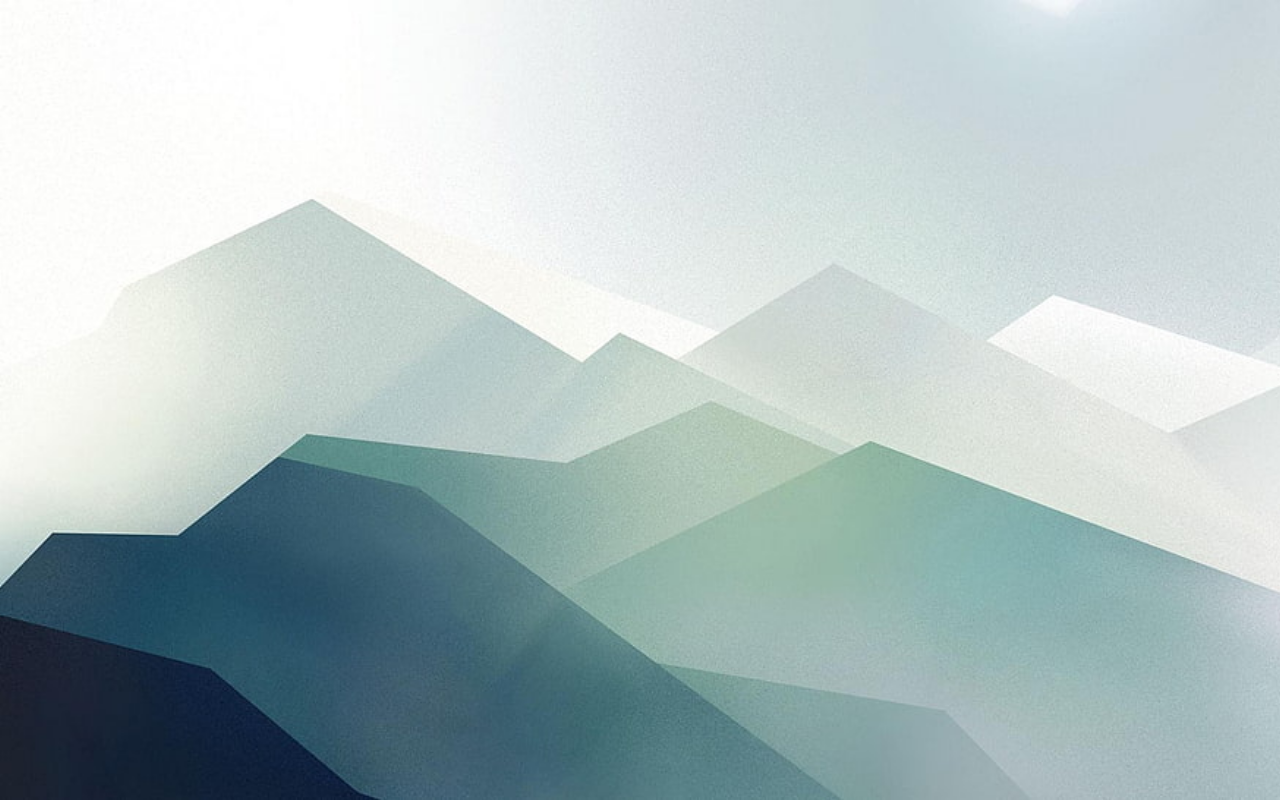
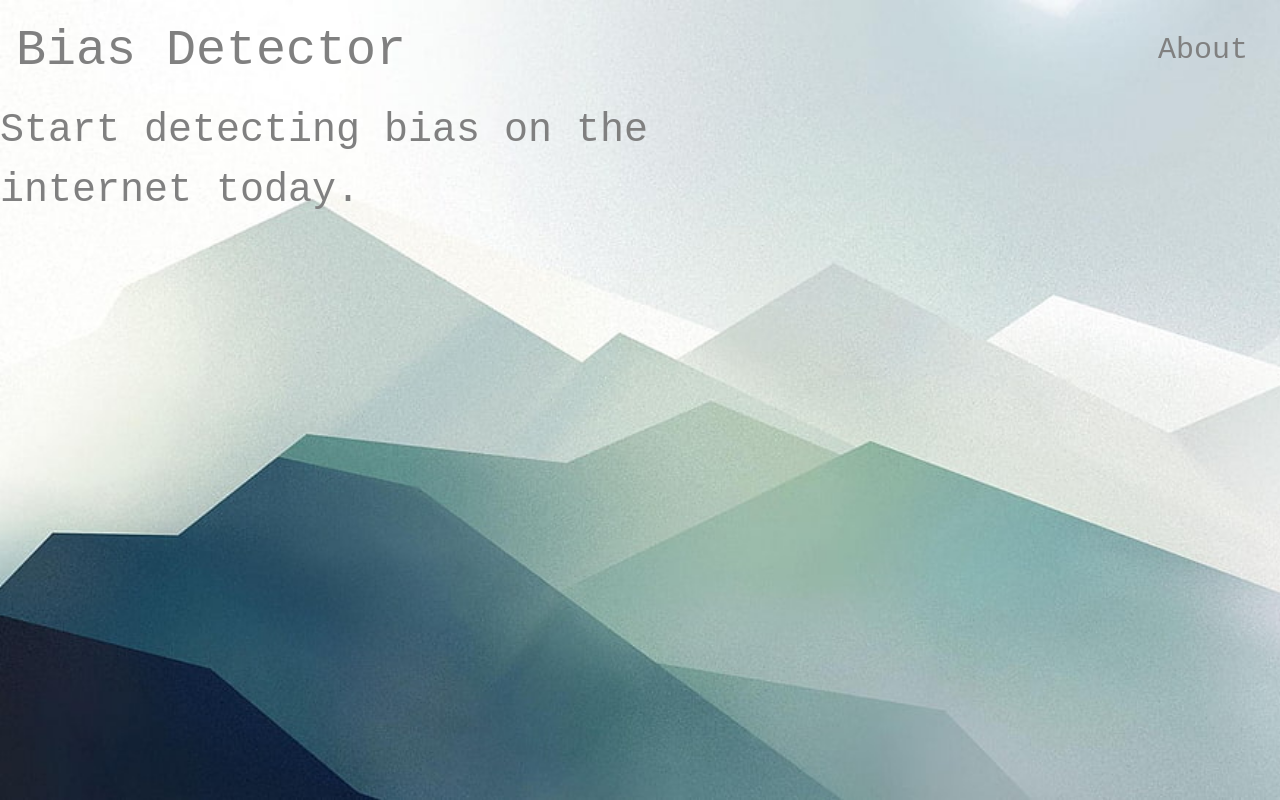
Before and after one commit to jon-infante/BiasDetector, a Flask app: page / in a window 1280 px wide. Run offline with Flask 2, Linux system fonts and the light colour scheme; some libraries are stand-ins or nearby versions.

Commit message:
Homepage

```diff
--- a/static/styles.css
+++ b/static/styles.css
@@ -1,8 +1,9 @@
 body, html {
   height: 100%;
 }
+
 .bg {
-  background-image: url("mountain.jpg");
+  background-image: url("images/mountain.jpg");
 
   height: 100%;
 
@@ -10,3 +11,21 @@ body, html {
   background-repeat: no-repeat;
   background-size: cover;
 }
+
+.navbar-brand {
+    color: grey !important;
+    font-size: 50px;
+    font-family: "Courier New", monospace;
+}
+
+.nav-link {
+    color: grey !important;
+    font-size: 30px;
+    font-family: "Courier New", monospace;
+}
+
+.home-text {
+    color: grey !important;
+    font-size: 40px;
+    font-family: "Courier New", monospace;
+}
--- a/templates/base.html
+++ b/templates/base.html
@@ -7,9 +7,15 @@
     <link rel="stylesheet" href="https://stackpath.bootstrapcdn.com/bootstrap/4.4.1/css/bootstrap.min.css" integrity="sha384-Vkoo8x4CGsO3+Hhxv8T/Q5PaXtkKtu6ug5TOeNV6gBiFeWPGFN9MuhOf23Q9Ifjh" crossorigin="anonymous">
 
     <link rel="stylesheet" href="/static/styles.css">
+    <script src="https://code.jquery.com/jquery-3.4.1.slim.min.js" integrity="sha384-J6qa4849blE2+poT4WnyKhv5vZF5SrPo0iEjwBvKU7imGFAV0wwj1yYfoRSJoZ+n" crossorigin="anonymous"></script>
+    <script src="https://cdn.jsdelivr.net/npm/popper.js@1.16.0/dist/umd/popper.min.js" integrity="sha384-Q6E9RHvbIyZFJoft+2mJbHaEWldlvI9IOYy5n3zV9zzTtmI3UksdQRVvoxMfooAo" crossorigin="anonymous"></script>
+    <script src="https://stackpath.bootstrapcdn.com/bootstrap/4.4.1/js/bootstrap.min.js" integrity="sha384-wfSDF2E50Y2D1uUdj0O3uMBJnjuUD4Ih7YwaYd1iqfktj0Uod8GCExl3Og8ifwB6" crossorigin="anonymous"></script>
+
     <title>Bias Detector</title>
 </head>
     <body>
-    {% block content %}{% endblock %}
+
+    {% block content %}
+    {% endblock %}
     </body>
 </html>
--- a/templates/index.html
+++ b/templates/index.html
@@ -1,5 +1,15 @@
 {% extends 'base.html' %}
 
 {% block content %}
-  <div class="bg"></div>
+  <div class="bg">
+      {% include 'partials/navbar.html' %}
+    <div class="row">
+        <div class="col-6">
+        </div>
+        <div class="col-8 home-text">
+        Start detecting bias on the internet today.
+        </div>
+    </div>
+</div>
+  </div>
 {% endblock %}
--- /dev/null
+++ b/templates/partials/navbar.html
@@ -0,0 +1,14 @@
+<nav class="navbar navbar-expand-lg">
+  <a class="navbar-brand" href="/">Bias Detector</a>
+  <button class="navbar-toggler" type="button" data-toggle="collapse" data-target="#navbarText" aria-controls="navbarText" aria-expanded="false" aria-label="Toggle navigation">
+    <span class="navbar-toggler-icon"></span>
+  </button>
+  <div class="collapse navbar-collapse" id="navbarText">
+    <ul class="navbar-nav mr-auto">
+
+    </ul>
+    <span class="navbar-text">
+         <a class="nav-link" href="/about">About</a>
+    </span>
+  </div>
+</nav>
```
Also changed, not shown: static/images/mountain.jpg (renamed from static/mountain.jpg).
